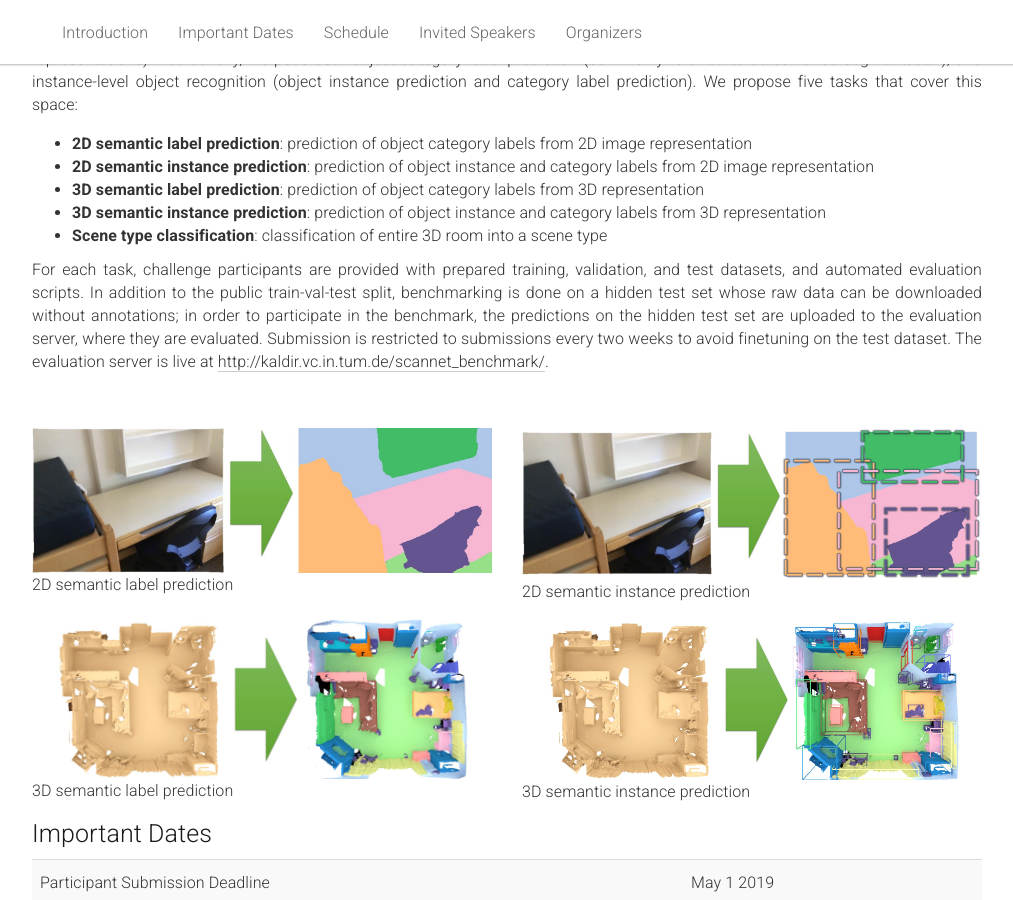
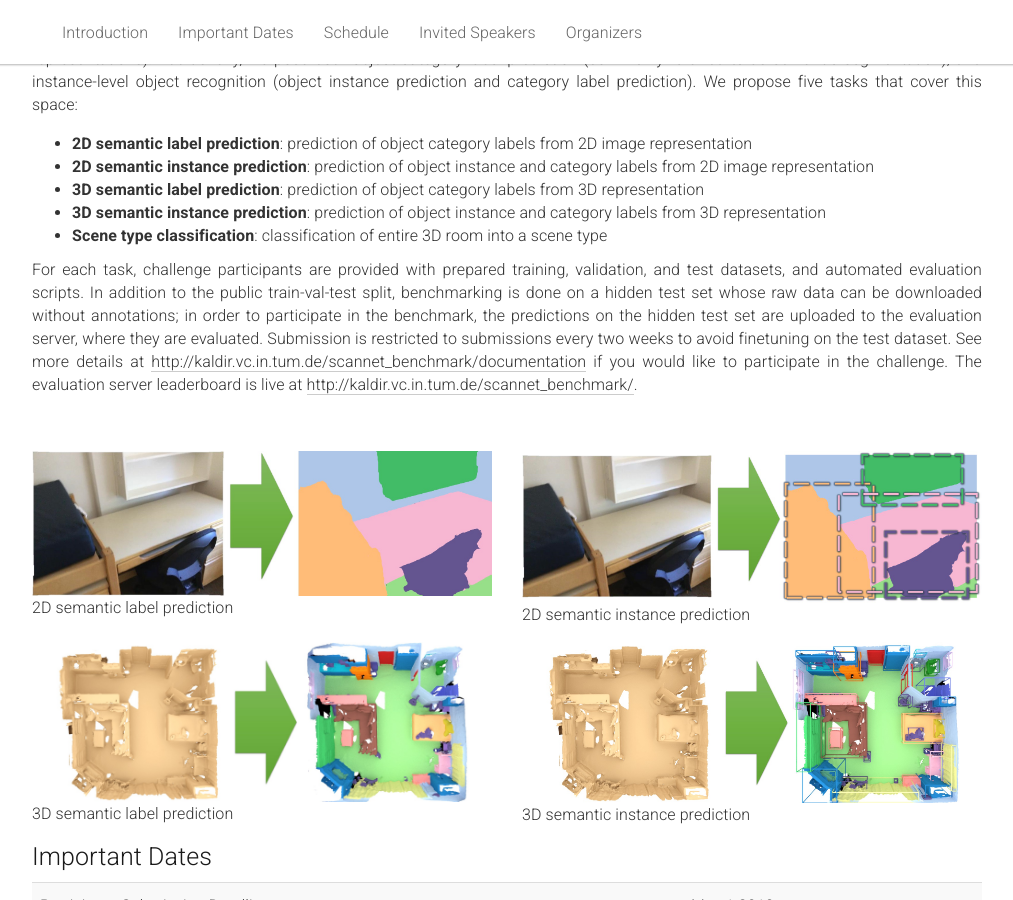
Before and after one commit to ScanNet/cvpr2019workshop, a Jekyll site: the page built from _pages/home.md, in a window 1280 px wide and 900 px high, scrolled down 825 px. Shown: the whole window, without its empty margins (133-1146 px from the left). Built offline with Jekyll 4.4.1, drawn with Linux system fonts in a browser that asks for light colours.

Commit message:
Update home.md

```diff
--- a/_pages/home.md
+++ b/_pages/home.md
@@ -68,7 +68,8 @@ acknowledgements: ""
       For each task, challenge participants are provided with prepared training, validation, and test datasets, and automated evaluation scripts.
       In addition to the public train-val-test split, benchmarking is done on a hidden test set whose raw data can be downloaded without annotations; in order to participate in the benchmark, the predictions on the hidden test set are uploaded to the evaluation server, where they are evaluated.
       Submission is restricted to submissions every two weeks to avoid finetuning on the test dataset.
-      The evaluation server is live at <a href="http://kaldir.vc.in.tum.de/scannet_benchmark/">http://kaldir.vc.in.tum.de/scannet_benchmark/</a>.
+      See more details at <a href="http://kaldir.vc.in.tum.de/scannet_benchmark/documentation">http://kaldir.vc.in.tum.de/scannet_benchmark/documentation</a> if you would like to participate in the challenge.
+      The evaluation server leaderboard is live at <a href="http://kaldir.vc.in.tum.de/scannet_benchmark/">http://kaldir.vc.in.tum.de/scannet_benchmark/</a>.
     </p>
   </div>
 </div>
```
